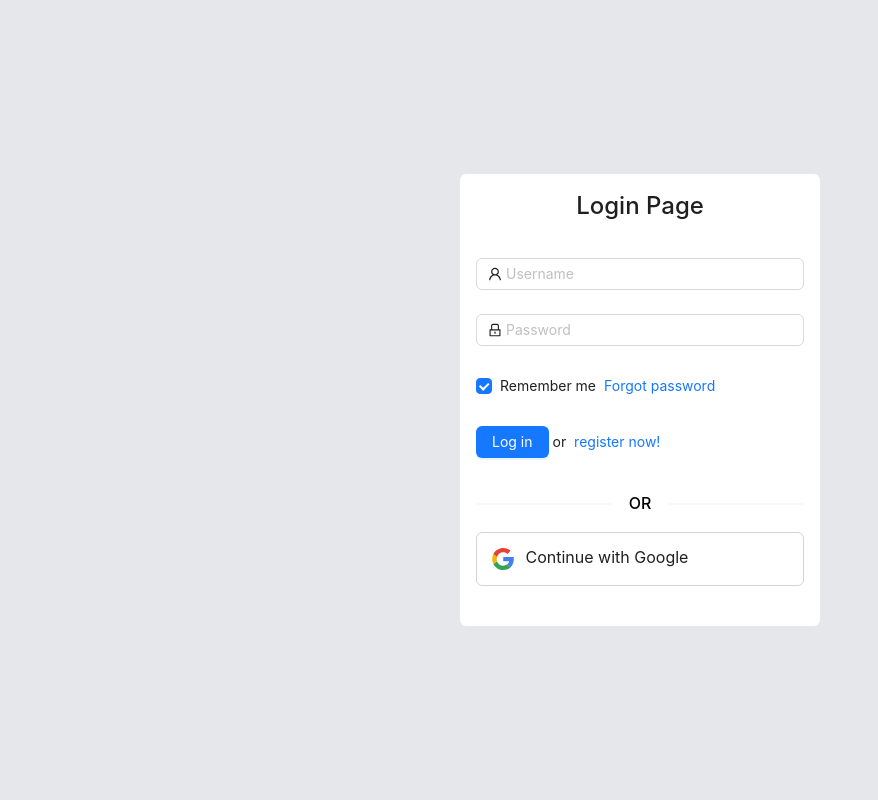
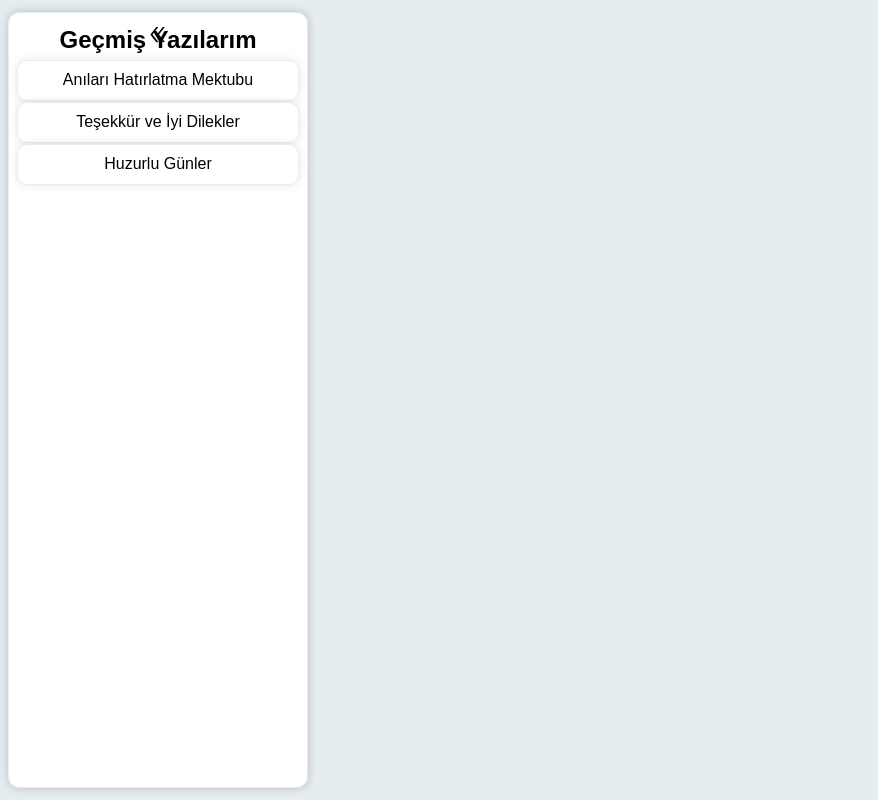
Before and after one commit to FacVain/dil-asistanim, a React (Vite) app in the folder frontend/Dijital Dil Asistanım/: page /history in a window 1280 px wide. Before the commit this address led to /login. Shown: the whole page, without its empty margins (0-878 px from the left). Built offline with nearby package versions, Linux system fonts and the light colour scheme; no server answers.

Commit message:
history and sidebar created

```diff
--- a/frontend/Dijital Dil Asistanım/src/App.jsx
+++ b/frontend/Dijital Dil Asistanım/src/App.jsx
@@ -9,6 +9,7 @@ import Home from "./pages/Home/Home";
 import Login from "./pages/Login/Login";
 import Register from "./pages/Register/Register";
 import useAuthContext from "./hooks/useAuthContext";
+import History from "./pages/History/History";
 
 const App = () => {
   const { user } = useAuthContext();
@@ -29,6 +30,10 @@ const App = () => {
             path="/register"
             element={!user ? <Register /> : <Navigate to="/" />}
           />
+          <Route
+            path="/history"
+            element={true ? <History /> : <Navigate to="/login" />}
+          />
           <Route path="*" element={<Navigate to="/" />} />
         </Routes>
       </Router>
--- /dev/null
+++ b/frontend/Dijital Dil Asistanım/src/components/Button.jsx
@@ -0,0 +1,11 @@
+import "./components.css";
+
+export const Button = ({ type, onClick, name }) => {
+  return (
+    <button onClick={onClick} className={type}>
+      {name}
+    </button>
+  );
+};
+
+export default Button;
--- a/frontend/Dijital Dil Asistanım/src/components/ProtectedRoute.jsx
+++ /dev/null
@@ -1,14 +0,0 @@
-import useAuthContext from "../hooks/useAuthContext";
-
-import { Navigate } from "react-router-dom";
-
-export const ProtectedRoute = ({ children }) => {
-  const context = useAuthContext();
-  console.log("Protected route state", context);
-
-  // eslint-disable-next-line no-extra-boolean-cast
-  if (!!context.state) return children;
-  else return <Navigate to="/login" />;
-};
-
-export default ProtectedRoute;
--- /dev/null
+++ b/frontend/Dijital Dil Asistanım/src/components/Sidebar.jsx
@@ -0,0 +1,28 @@
+import Button from "./Button";
+import { DoubleLeftOutlined } from "@ant-design/icons";
+
+const Sidebar = ({
+  width,
+  height,
+  header,
+  components,
+  buttonType,
+  onClick,
+}) => {
+  return (
+    <div className="sidebar" style={{ width: width, height: height }}>
+      <div className="sidebar-header">{header}</div>
+      {components.map((component) => (
+        <Button
+          key={component}
+          type={buttonType}
+          onClick={onClick}
+          name={component}
+        />
+      ))}
+      <DoubleLeftOutlined className="sidebar-icon" />
+    </div>
+  );
+};
+
+export default Sidebar;
--- /dev/null
+++ b/frontend/Dijital Dil Asistanım/src/components/components.css
@@ -0,0 +1,50 @@
+@import "variables.css";
+
+.sidebar {
+  background-color: var(--tertiary-color);
+  display: flex;
+  flex-direction: column;
+  align-items: center;
+  gap: 0.1em;
+  padding: var(--medium-padding);
+  box-shadow: 0px 0px 10px rgba(0, 0, 0, 0.2);
+  border: 1px solid var(--secondary-color);
+  border-radius: var(--large-border-radius);
+  margin-left: var(--medium-margin);
+}
+.sidebar-header {
+  font-weight: 800;
+  padding: 5px;
+  font-size: 1.5em;
+}
+
+.sidebar-icon {
+  font-size: larger;
+  padding: var(--small-padding);
+  border-radius: var(--small-border-radius);
+  transition: all 0.2s ease;
+  position: absolute;
+
+  &:hover {
+    cursor: pointer;
+    background-color: var(--primary-color);
+    color: #fff;
+  }
+}
+
+.primary {
+  width: 100%;
+  height: fit-content;
+  background-color: var(--tertiary-color);
+  border-radius: 10px;
+  padding: 10px;
+  box-shadow: 0px 0px 10px rgba(0, 0, 0, 0.1);
+  border: 1px solid var(--secondary-color);
+  cursor: pointer;
+  transition: all 0.2s ease;
+
+  &:hover {
+    background-color: var(--primary-color);
+    color: #fff;
+  }
+}
--- /dev/null
+++ b/frontend/Dijital Dil Asistanım/src/pages/History/History.jsx
@@ -0,0 +1,48 @@
+import "./history.css";
+
+// @hooks
+import { useState } from "react";
+import Sidebar from "../../components/Sidebar";
+
+// fake data
+const writings = [
+  {
+    index: 0,
+    title: "Anıları Hatırlatma Mektubu",
+    content:
+      "Umarım bu mektup, seninle olan güzel anılarımızı hatırlatır. Her anı, içinde sıcak bir tebessüm bırakır. Seninle geçirdiğimiz günlerin değeri, her geçen gün daha da artıyor. Umarım bu yazıyı okuduğunda, güzel anılarımız aklına gelir.",
+    type: "mektup",
+  },
+  {
+    index: 1,
+    title: "Teşekkür ve İyi Dilekler",
+    content:
+      "Size bu yazıyı, son alışverişiniz için teşekkür etmek ve sizinle uzun vadeli bir ilişki kurmayı ummak için yazıyorum. Müşteri memnuniyeti bizim için çok önemlidir ve herhangi bir konuda yardıma ihtiyacınız olursa lütfen bize bildirin.",
+    type: "teşekkür",
+  },
+  {
+    index: 2,
+    title: "Huzurlu Günler",
+    content:
+      "Bugün, sakin bir gün geçirdim. Kitap okuyarak ve doğayla iç içe zaman geçirerek huzur buldum. Hayatın küçük zevklerini fark etmek, gerçekten önemli. Her anı dolu dolu yaşamak için elimden geleni yapıyorum.",
+    type: "günlük",
+  },
+];
+
+const History = () => {
+  const [currentWritingIndex, setCurrentWritingIndex] = useState(0);
+
+  return (
+    <div className="history w-screen h-screen ">
+      <Sidebar
+        header="Geçmiş Yazılarım"
+        components={writings.map((writing) => writing.title)}
+        width="300px"
+        height="97vh"
+        buttonType="primary"
+        onClick={setCurrentWritingIndex}
+      />
+    </div>
+  );
+};
+export default History;
--- /dev/null
+++ b/frontend/Dijital Dil Asistanım/src/pages/History/history.css
@@ -0,0 +1,7 @@
+.history {
+  height: 100vh;
+  width: 100vw;
+  background-color: #e5edf1;
+  display: flex;
+  align-items: center;
+}
--- a/frontend/Dijital Dil Asistanım/src/pages/Home/Home.jsx
+++ b/frontend/Dijital Dil Asistanım/src/pages/Home/Home.jsx
@@ -5,6 +5,8 @@ import { ExclamationCircleOutlined } from "@ant-design/icons";
 // @hooks
 import useLogout from "../../hooks/useLogout";
 import { useState } from "react";
+
+import { Link } from "react-router-dom";
 
 const { TextArea } = Input;
 
@@ -66,6 +68,7 @@ const Home = () => {
           Submit
         </Button>
       </div>
+      <Link to="/history">Go to History</Link>
       <Button
         type="primary"
         className="w-fit ml-auto mt-auto"
--- /dev/null
+++ b/frontend/Dijital Dil Asistanım/variables.css
@@ -0,0 +1,24 @@
+:root {
+  /* COLORS */
+  --primary-color: #96c2db;
+  --secondary-color: #e5edf1;
+  --tertiary-color: #fff;
+  /* FONTS */
+  /* FONT-SIZE */
+  /* FONT-WEIGHT */
+  /* BORDER-RADIUS */
+  --small-border-radius: 0.2em;
+  --medium-border-radius: 0.5em;
+  --large-border-radius: 0.7em;
+  --x-large-border-radius: 1em;
+  /* BOX-SHADOW */
+  /* MARGIN */
+  --small-margin: 0.2em;
+  --medium-margin: 0.5em;
+  --large-margin: 1em;
+  /* PADDING */
+  --small-padding: 0.2em;
+  --medium-padding: 0.5em;
+  --large-padding: 0.7em;
+  --x-large-padding: 1em;
+}
```
